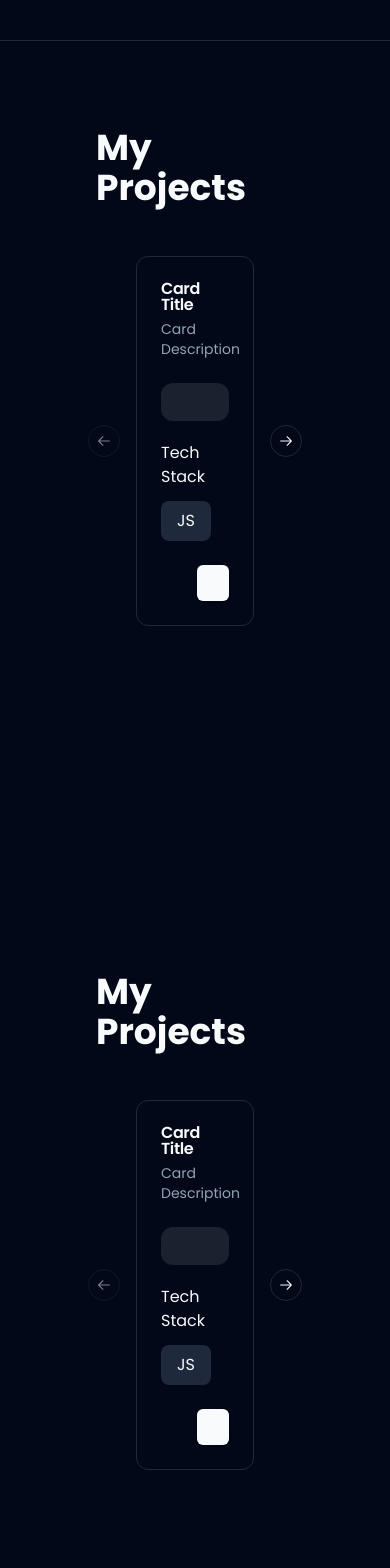
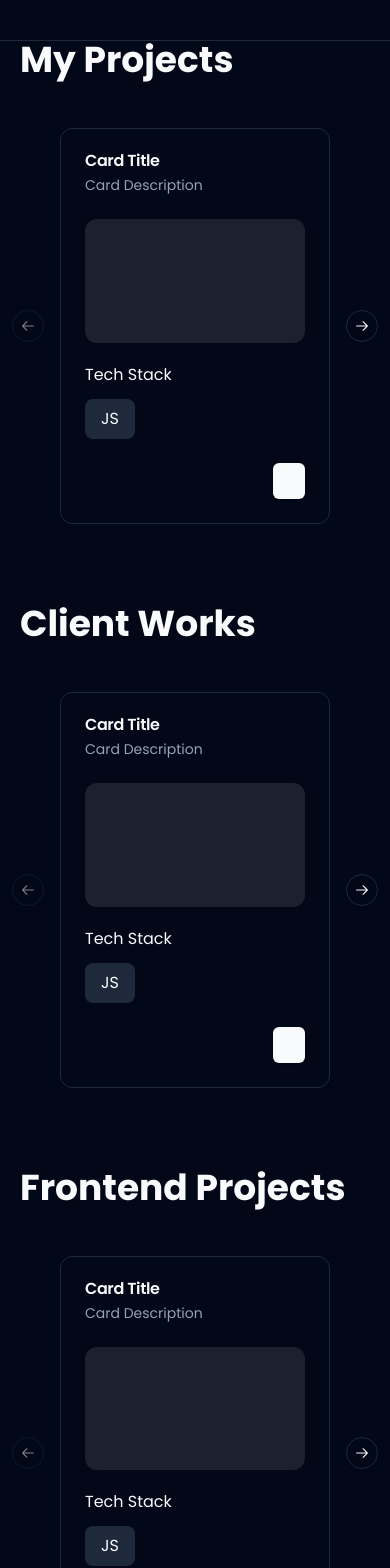
Before and after one commit to chirag3003/projects.chirag, a Next.js app: page / in a window 390 px wide. Shown: the top 1568 px of the page. Built offline with nearby package versions, Linux system fonts and the light colour scheme.

Commit message:
fixed responsiveness

```diff
--- a/app/page.tsx
+++ b/app/page.tsx
@@ -3,9 +3,9 @@ import ProjectsSection from '@/components/ProjectsSection'
 export default function Home() {
     return (
         <>
-            <ProjectsSection />
-            <ProjectsSection />
-            <ProjectsSection />
+            <ProjectsSection title="My Projects" />
+            <ProjectsSection title="Client Works" />
+            <ProjectsSection title="Frontend Projects" />
         </>
     )
 }
--- a/components/ProjectsSection/index.tsx
+++ b/components/ProjectsSection/index.tsx
@@ -19,10 +19,14 @@ import { cn } from '@/lib/utils'
 import { buttonVariants } from '../ui/button'
 import { ArrowTopRightIcon } from '@radix-ui/react-icons'
 
-function ProjectsSection() {
+interface ProjectsSectionProps {
+    title: string
+}
+
+function ProjectsSection({title}: ProjectsSectionProps) {
     return (
-        <section className="min-h-screen bg-background p-24 pt-32">
-            <h1 className="font-bold text-4xl mb-12">My Projects</h1>
+        <section className="md:min-h-screen bg-background lg:p-24 lg:pt-32 px-5 py-10">
+            <h1 className="font-bold text-4xl mb-12">{title}</h1>
             <div className="projects px-10">
                 <Carousel>
                     <CarouselContent>
```
